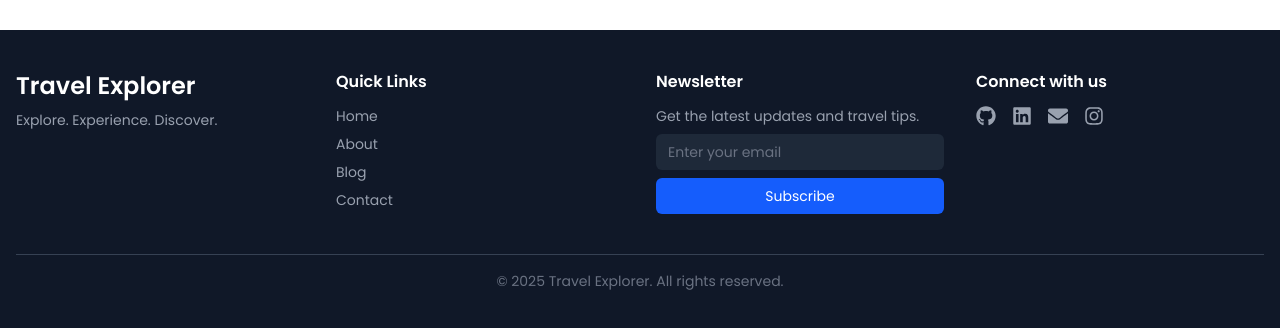
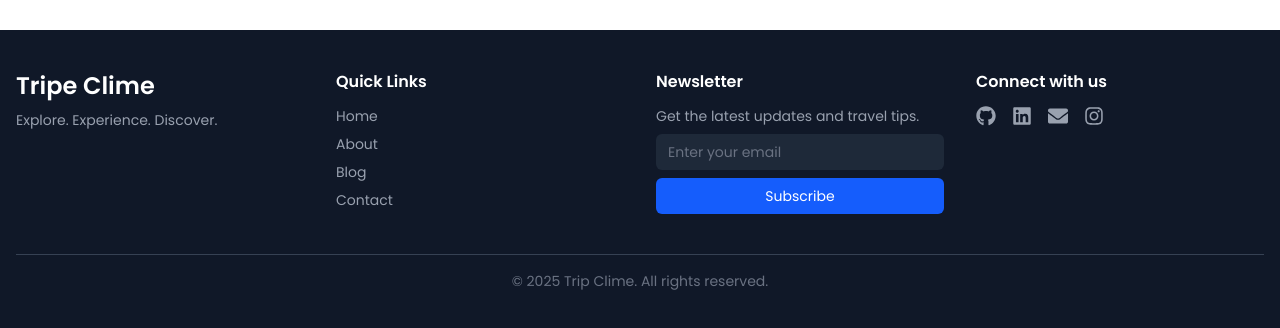
Before and after one commit to shivam-mishra-music/TripClime-, a Next.js app: page /blog in a window 1280 px wide. Shown: the part 740-1068 px from the top of the page. Built offline with nearby package versions, Linux system fonts and the light colour scheme.

Commit message:
lill change

```diff
--- a/src/app/components/Footer.jsx
+++ b/src/app/components/Footer.jsx
@@ -7,7 +7,7 @@ const Footer = () => {
       <div className="max-w-7xl mx-auto grid grid-cols-1 md:grid-cols-4 gap-8">
 
         <div>
-          <h2 className="text-2xl font-bold">Travel Explorer</h2>
+          <h2 className="text-2xl font-bold">Tripe Clime</h2>
           <p className="text-sm text-gray-400 mt-2">Explore. Experience. Discover.</p>
         </div>
 
@@ -51,7 +51,7 @@ const Footer = () => {
       </div>
 
       <div className="text-center text-sm text-gray-500 mt-10 border-t border-gray-700 pt-4">
-        © {new Date().getFullYear()} Travel Explorer. All rights reserved.
+        © {new Date().getFullYear()} Trip Clime. All rights reserved.
       </div>
     </footer>
   );
--- a/src/app/contact/page.jsx
+++ b/src/app/contact/page.jsx
@@ -1,5 +1,10 @@
+import Footer from "../components/Footer";
+import Navbar from "../components/Navbar";
+
 export default function HelpContact() {
   return (
+    <>
+    <Navbar />
     <div className="min-h-screen bg-gray-50 py-12 px-6">
       <div className="max-w-5xl mx-auto">
         <h1 className="text-4xl font-bold text-blue-600 mb-10 text-center">Help & Contact</h1>
@@ -61,5 +66,7 @@ export default function HelpContact() {
         </div>
       </div>
     </div>
+    <Footer />
+    </>
   );
 }
--- a/src/app/weather/page.jsx
+++ b/src/app/weather/page.jsx
@@ -16,7 +16,7 @@ export default function WeatherPage() {
   const [weather, setWeather] = useState(null);
   const [loading, setLoading] = useState(false);
 
-  /** Fetch weather by city name */
+  // weather fetching by name
   const getWeather = async (city) => {
     const query = city?.trim() || location.trim();
     if (!query) return;
@@ -31,7 +31,7 @@ export default function WeatherPage() {
         )}&units=metric&appid=${apiKey}`
       );
       setWeather(data);
-      setLocation(""); // clear input after success (optional)
+      setLocation("");
     } catch (err) {
       console.error(err.response?.data || err.message);
       alert(err.response?.data?.message || "Location not found!");
@@ -62,10 +62,9 @@ export default function WeatherPage() {
         </button>
       </div>
 
-      {/* Loading */}
       {loading && <p className="text-center text-gray-500">Loading...</p>}
 
-      {/* Weather result */}
+
       {weather && (
         <div className="bg-white rounded-xl shadow-md p-6 mt-4">
           <h2 className="text-2xl font-bold mb-4 text-center">
```
